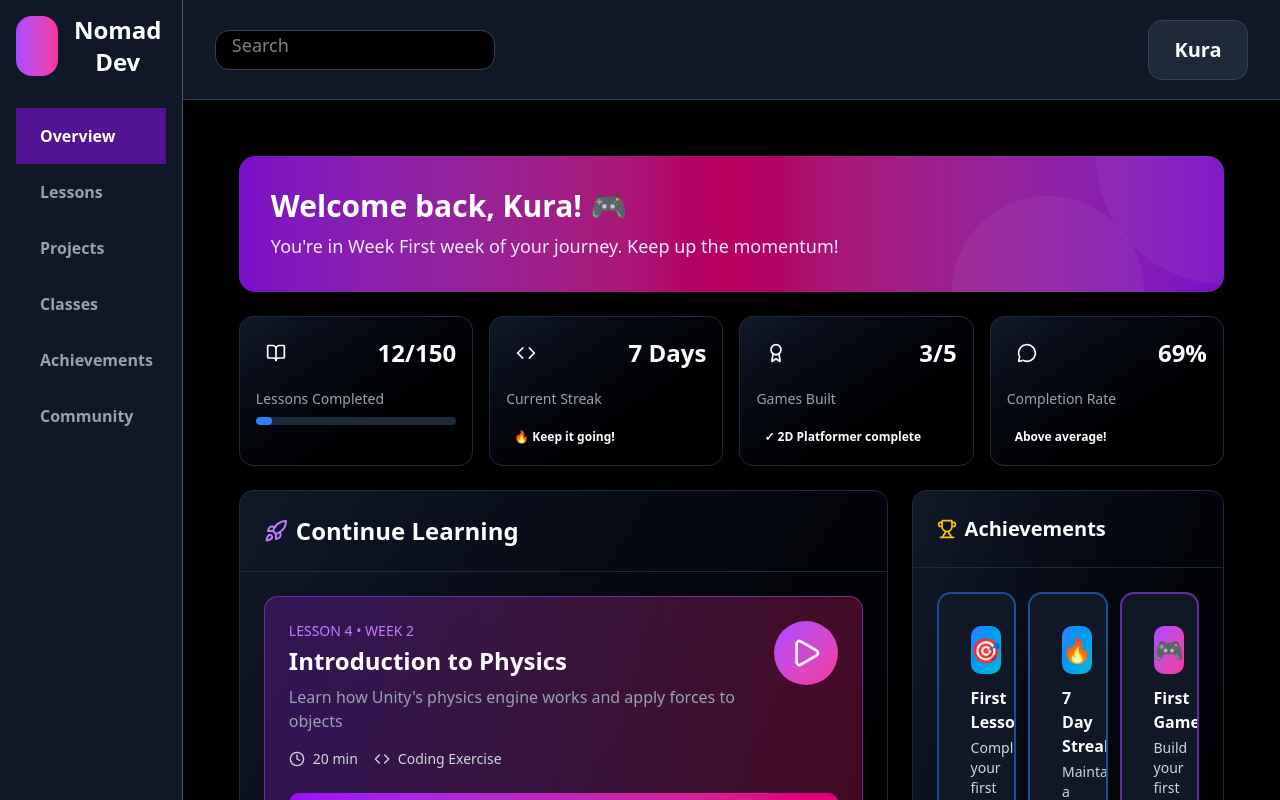
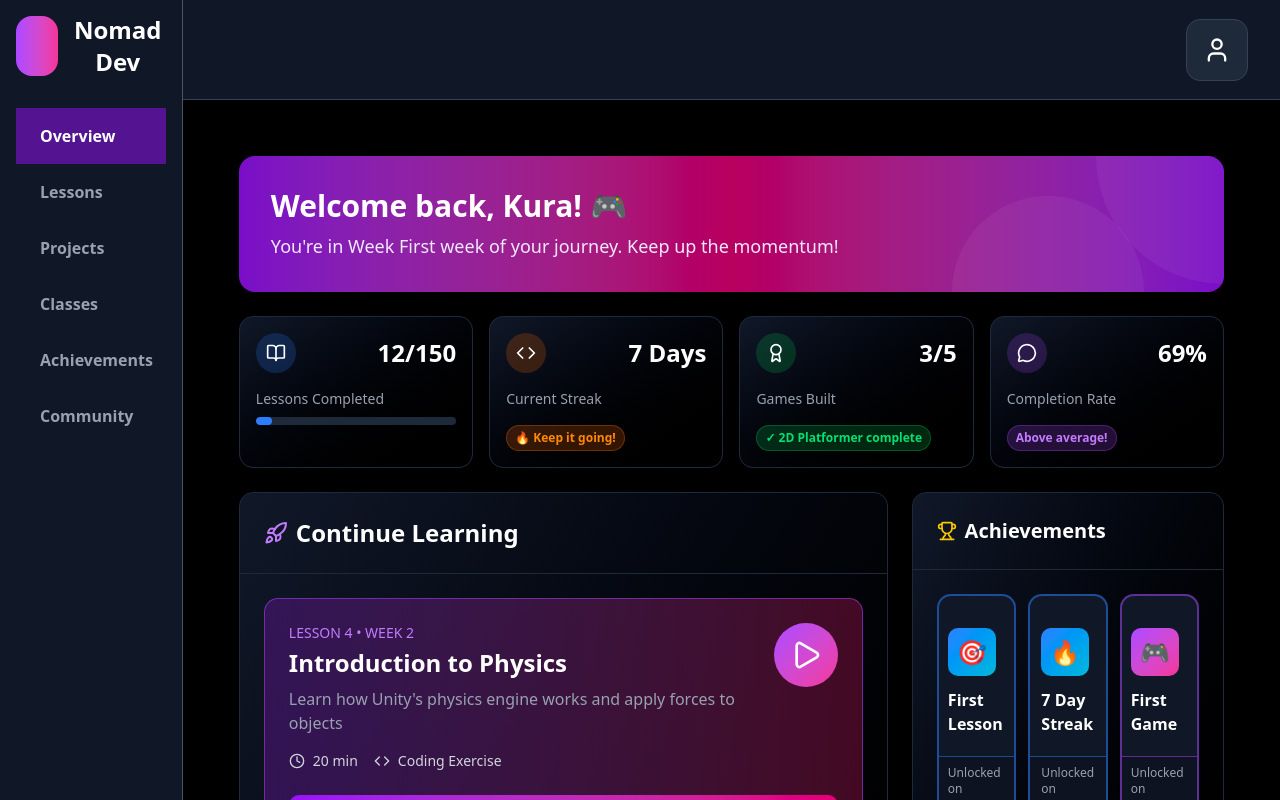
Before and after one commit to KurayamiFZ/NomadDev, a Next.js app: page /home/overview in a window 1280 px wide. Built offline with nearby package versions, Linux system fonts and the light colour scheme.

Commit message:
Home page changes

```diff
--- /dev/null
+++ b/app/components/AchievementOver.tsx
@@ -0,0 +1,148 @@
+import { BaseCard } from "./ui/BaseCard";
+import { StatusBadge } from "./ui/StatusBadge";
+import { IconWrapper } from "./ui/IconWrapper";
+import { ProgressBar } from "./ui/ProgressBar";
+import { GradientBackground } from "./ui/GradientBackground";
+import { FlexRow } from "./ui/FlexRow";
+import { Trophy, Lock, Star } from "lucide-react";
+import { cn } from "@/lib/utils";
+
+interface AchievementCardProps {
+  overachievement: {
+    id: number;
+    icon: string;
+    title: string;
+    rarity: string;
+    unlocked: boolean;
+    unlockedDate?: string;
+    tier: number;
+  };
+  onClick?: () => void;
+  expanded?: boolean;
+  onExpand?: () => void;
+}
+
+export function AchievementOver({
+  overachievement,
+  onClick,
+  expanded,
+  onExpand,
+}: AchievementCardProps) {
+  const rarityConfig = {
+    common: {
+      label: "Bronze",
+      variant: "info" as const,
+      gradientVariant: "blue-cyan" as const,
+      iconColor: "blue" as const,
+    },
+    uncommon: {
+      label: "Silver",
+      variant: "purple" as const,
+      gradientVariant: "purple-pink" as const,
+      iconColor: "purple" as const,
+    },
+    rare: {
+      label: "Gold",
+      variant: "warning" as const,
+      gradientVariant: "yellow-orange" as const,
+      iconColor: "yellow" as const,
+    },
+    epic: {
+      label: "Platinum",
+      variant: "error" as const,
+      gradientVariant: "red-rose" as const,
+      iconColor: "red" as const,
+    },
+  };
+
+  const config =
+    rarityConfig[overachievement.rarity as keyof typeof rarityConfig] ||
+    rarityConfig.common;
+
+  return (
+    <BaseCard
+      variant="bordered"
+      className={cn(
+        "relative flex justify-center items-center overflow-hidden transition-all hover:scale-105 cursor-pointer",
+        overachievement.unlocked && config.iconColor === "blue" && "border-blue-500/50",
+        overachievement.unlocked && config.iconColor === "purple" && "border-purple-500/50",
+        overachievement.unlocked && config.iconColor === "yellow" && "border-yellow-500/50",
+        overachievement.unlocked && config.iconColor === "red" && "border-red-500/50",
+        !overachievement.unlocked && "border-gray-700 opacity-60"
+      )}
+      onClick={onClick}
+    >
+      {/* Achievement Header */}
+      <div className="p-4">
+        <FlexRow justify="between" align="start" className="mb-3">
+          {/* Icon */}
+          {overachievement.unlocked ? (
+            <GradientBackground
+              variant={config.gradientVariant}
+              className="w-12 h-12 rounded-lg flex items-center justify-center text-2xl"
+            >
+              {overachievement.icon}
+            </GradientBackground>
+          ) : (
+            <IconWrapper
+              icon={Lock}
+              size="xl"
+              variant="solid"
+              color="gray"
+              className="rounded-lg"
+            />
+          )}
+        </FlexRow>
+
+        {/* Title */}
+        <h3
+          className={`font-bold text-white mb-1 ${!overachievement.unlocked && "text-gray-400"}`}
+        >
+          {overachievement.title}
+        </h3>
+
+        {/* XP Reward and Expand Button */}
+        <FlexRow justify="between" align="center">
+
+          {/* Expand Button */}
+          {onExpand && (
+            <button
+              onClick={(e) => {
+                e.stopPropagation();
+                onExpand();
+              }}
+              className="text-gray-400 hover:text-white transition-colors"
+            >
+              <Trophy
+                className={`w-4 h-4 transition-transform ${expanded ? "rotate-180" : ""}`}
+              />
+            </button>
+          )}
+        </FlexRow>
+      </div>
+
+      {/* Unlocked Date */}
+      {overachievement.unlocked && overachievement.unlockedDate && (
+        <div className={cn(
+          "px-4 py-2 bg-black/20 border-t",
+          config.iconColor === "blue" && "border-blue-500/50",
+          config.iconColor === "purple" && "border-purple-500/50",
+          config.iconColor === "yellow" && "border-yellow-500/50",
+          config.iconColor === "red" && "border-red-500/50"
+        )}>
+          <div className="text-xs text-gray-400">
+            Unlocked on{" "}
+            {new Date(overachievement.unlockedDate).toLocaleDateString()}
+          </div>
+        </div>
+      )}
+
+      {/* Locked Overlay */}
+      {!overachievement.unlocked && (
+        <div className="absolute inset-0 bg-gray-900/50 flex items-center justify-center">
+          <Lock className="w-8 h-8 text-gray-600" />
+        </div>
+      )}
+    </BaseCard>
+  );
+}
--- a/app/components/StatsCard.tsx
+++ b/app/components/StatsCard.tsx
@@ -1,114 +1,87 @@
-/**
- * Stats Card Component - GameDev Academy
- *
- * Reusable card component for displaying statistics and metrics.
- * Used across overview, lessons, and achievement pages.
- *
- * Features:
- * - Configurable icon using Lucide React components
- * - Optional progress bar with percentage calculation
- * - Responsive design with gradient backgrounds
- * - Flexible subtitle display
- *
- * @component
- * @param {Object} props - Component props
- * @param {React.ComponentType<LucideProps>} props.icon - Lucide icon component to display
- * @param {string} props.value - Primary value to display (e.g., "12/150")
- * @param {string} props.label - Descriptive label for the stat
- * @param {string} props.color - Tailwind color class for accent styling
- * @param {string} [props.subtitle] - Optional additional text below the label
- * @param {Object} [props.progress] - Optional progress data for bar visualization
- * @param {number} props.progress.current - Current progress value
- * @param {number} props.progress.total - Total possible value
- * @returns {JSX.Element} Styled statistics card
- */
-
 import { BaseCard } from "./ui/BaseCard";
 import { StatusBadge } from "./ui/StatusBadge";
 import { IconWrapper } from "./ui/IconWrapper";
 import { LucideProps } from "lucide-react";
-import { cn } from "@/lib/utils";
 
 interface StatsCardProps {
-  /** Lucide icon component to display in the card */
   icon: React.ComponentType<LucideProps>;
-
-  /** Primary value to display (e.g., "12/150", "7 Days") */
   value: string;
-
-  /** Descriptive label for the statistic */
   label: string;
-
-  /** Tailwind color class for accent styling */
+  /**
+   * Tailwind text color class.
+   * Supported: "text-purple-400" | "text-green-400" | "text-blue-400" |
+   *            "text-yellow-400" | "text-red-400"  | "text-pink-400"  |
+   *            "text-orange-400" | "text-gray-400"
+   */
   color: string;
-
-  /** Optional additional text displayed below the label */
   subtitle?: string;
-
-  /** Optional progress data for rendering a progress bar */
   progress?: {
-    /** Current progress value */
     current: number;
-    /** Total possible value */
     total: number;
   };
 }
 
-/**
- * Stats Card Component Implementation
- *
- * Renders a styled card with an icon, value, label, and optional elements.
- * Calculates progress bar width and applies consistent styling.
- *
- * @param {StatsCardProps} props - Component props as defined above
- * @returns {JSX.Element} The complete statistics card
- */
-export function StatsCard({ icon: IconComponent, value, label, color, subtitle, progress }: StatsCardProps) {
-  // Convert color prop to IconWrapper color format
-  const iconColor = color.replace('text-', '') as any;
+// Shared color token type — must stay in sync with IconWrapper and StatusBadge
+type ColorToken = "purple" | "green" | "red" | "blue" | "gray" | "yellow" | "pink" | "orange";
+
+const COLOR_MAP: Record<string, { iconColor: ColorToken; barColor: string }> = {
+  "text-purple-400": { iconColor: "purple", barColor: "bg-purple-500" },
+  "text-green-400":  { iconColor: "green",  barColor: "bg-green-500"  },
+  "text-blue-400":   { iconColor: "blue",   barColor: "bg-blue-500"   },
+  "text-yellow-400": { iconColor: "yellow", barColor: "bg-yellow-500" },
+  "text-red-400":    { iconColor: "red",    barColor: "bg-red-500"    },
+  "text-pink-400":   { iconColor: "pink",   barColor: "bg-pink-500"   },
+  "text-orange-400": { iconColor: "orange", barColor: "bg-orange-500" },
+  "text-gray-400":   { iconColor: "gray",   barColor: "bg-gray-500"   },
+};
+
+const FALLBACK: { iconColor: ColorToken; barColor: string } = {
+  iconColor: "gray",
+  barColor: "bg-gray-500",
+};
+
+export function StatsCard({
+  icon: IconComponent,
+  value,
+  label,
+  color,
+  subtitle,
+  progress,
+}: StatsCardProps) {
+  const { iconColor, barColor } = COLOR_MAP[color] ?? FALLBACK;
+
+  const progressPercent = progress
+    ? Math.min(100, Math.max(0, (progress.current / progress.total) * 100))
+    : 0;
 
   return (
-    <BaseCard variant="default" className="bg-linear-to-br from-gray-900 to-black border-gray-800">
-      {/* Header section with icon and primary value */}
+    <BaseCard
+      variant="default"
+      className="bg-linear-to-br from-gray-900 to-black border-gray-800"
+    >
       <div className="flex items-center justify-between mb-4">
         <IconWrapper
           icon={IconComponent}
           size="lg"
           variant="transparent"
           color={iconColor}
-          className={color}
         />
         <div className="text-2xl font-black">{value}</div>
       </div>
 
-      {/* Main label */}
       <div className="text-gray-400 text-sm mb-2">{label}</div>
 
-      {/* Optional progress bar */}
       {progress && (
         <div className="bg-gray-800 rounded-full h-2 overflow-hidden">
           <div
-            className={cn(
-              "h-full rounded-full",
-              color.includes('purple') && "bg-purple-500",
-              color.includes('green') && "bg-green-500",
-              color.includes('blue') && "bg-blue-500",
-              color.includes('yellow') && "bg-yellow-500",
-              color.includes('red') && "bg-red-500",
-              color.includes('pink') && "bg-pink-500"
-            )}
-            style={{ width: `${(progress.current / progress.total) * 100}%` }}
-          ></div>
+            className={`h-full rounded-full transition-all duration-500 ${barColor}`}
+            style={{ width: `${progressPercent}%` }}
+          />
         </div>
       )}
 
-      {/* Optional subtitle */}
       {subtitle && (
-        <StatusBadge
-          variant={iconColor}
-          size="sm"
-          className="mt-2"
-        >
+        <StatusBadge variant={iconColor} size="sm" className="mt-2">
           {subtitle}
         </StatusBadge>
       )}
--- a/app/components/ui/StatusBadge.tsx
+++ b/app/components/ui/StatusBadge.tsx
@@ -1,30 +1,4 @@
-/**
- * StatusBadge Component - GameDev Academy Platform
- *
- * A reusable badge component for status indicators, progress states,
- * and categorical labels. Replaces repetitive badge patterns found
- * throughout the application.
- *
- * Features:
- * - Multiple variants (success, warning, error, info, default)
- * - Size variations (sm, md, lg)
- * - Icon support
- * - Animated states for live indicators
- * - Consistent styling across all badges
- *
- * @component
- * @param {Object} props - Component props
- * @param {string} props.children - Badge text content
- * @param {string} [props.variant] - Badge style variant
- * @param {string} [props.size] - Badge size
- * @param {React.ComponentType} [props.icon] - Optional icon component
- * @param {boolean} [props.animated] - Enable animation (for live indicators)
- * @param {string} [props.className] - Additional CSS classes
- * @returns {JSX.Element} Styled badge component
- */
-
 "use client";
-
 import { ReactNode } from "react";
 import { cn } from "@/lib/utils";
 
@@ -32,8 +6,26 @@ interface StatusBadgeProps {
   /** Badge text content */
   children: ReactNode;
 
-  /** Badge style variant */
-  variant?: "success" | "warning" | "error" | "info" | "default" | "purple" | "live";
+  /**
+   * Badge style variant.
+   * Semantic: "success" | "warning" | "error" | "info" | "default" | "live"
+   * Color names (matching IconWrapper): "purple" | "green" | "red" | "blue" | "gray" | "yellow" | "pink" | "orange"
+   */
+  variant?:
+    | "success"
+    | "warning"
+    | "error"
+    | "info"
+    | "default"
+    | "live"
+    | "purple"
+    | "green"    // ← added
+    | "red"      // ← added
+    | "blue"     // ← added
+    | "gray"     // ← added
+    | "yellow"   // ← added
+    | "pink"     // ← added
+    | "orange";  // ← added
 
   /** Badge size */
   size?: "sm" | "md" | "lg";
@@ -48,36 +40,40 @@ interface StatusBadgeProps {
   className?: string;
 }
 
-/**
- * Status Badge Component
- *
- * Provides consistent badge styling for status indicators, progress states,
- * and categorical labels throughout the application.
- */
 export function StatusBadge({
   children,
   variant = "default",
   size = "md",
   icon: Icon,
   animated = false,
-  className
+  className,
 }: StatusBadgeProps) {
-  const baseClasses = "inline-flex items-center gap-1.5 rounded-full font-bold transition-all";
+  const baseClasses =
+    "inline-flex items-center gap-1.5 rounded-full font-bold transition-all";
 
-  const variantClasses = {
+  const variantClasses: Record<NonNullable<StatusBadgeProps["variant"]>, string> = {
+    // Semantic variants
     success: "bg-green-500/20 text-green-400 border border-green-500/30",
     warning: "bg-yellow-500/20 text-yellow-400 border border-yellow-500/30",
-    error: "bg-red-500/20 text-red-400 border border-red-500/30",
-    info: "bg-blue-500/20 text-blue-400 border border-blue-500/30",
+    error:   "bg-red-500/20 text-red-400 border border-red-500/30",
+    info:    "bg-blue-500/20 text-blue-400 border border-blue-500/30",
     default: "bg-gray-700 text-gray-300 border border-gray-600",
-    purple: "bg-purple-500/20 text-purple-400 border border-purple-500/30",
-    live: "bg-red-500 text-white animate-pulse"
+    live:    "bg-red-500 text-white animate-pulse",
+    // Color-name variants — mirrors IconWrapper's color prop
+    purple:  "bg-purple-500/20 text-purple-400 border border-purple-500/30",
+    green:   "bg-green-500/20 text-green-400 border border-green-500/30",
+    red:     "bg-red-500/20 text-red-400 border border-red-500/30",
+    blue:    "bg-blue-500/20 text-blue-400 border border-blue-500/30",
+    gray:    "bg-gray-700/20 text-gray-400 border border-gray-600",
+    yellow:  "bg-yellow-500/20 text-yellow-400 border border-yellow-500/30",
+    pink:    "bg-pink-500/20 text-pink-400 border border-pink-500/30",
+    orange:  "bg-orange-500/20 text-orange-400 border border-orange-500/30",
   };
 
   const sizeClasses = {
     sm: "text-xs px-2 py-1",
     md: "text-sm px-3 py-1.5",
-    lg: "text-base px-4 py-2"
+    lg: "text-base px-4 py-2",
   };
 
   const animationClasses = animated && variant === "live" ? "animate-pulse" : "";
--- a/app/home/layout.tsx
+++ b/app/home/layout.tsx
@@ -3,6 +3,7 @@
 import { useRouter, usePathname } from "next/navigation";
 import type { ReactNode } from "react";
 import Footer from "../components/footer";
+import Icon from "../components/icons";
 
 export default function HomeLayout({ children }: { children: ReactNode }) {
   const router = useRouter();
@@ -45,19 +46,12 @@ export default function HomeLayout({ children }: { children: ReactNode }) {
       {/* RIGHT SIDE */}
       <div className="flex flex-col flex-1 h-full overflow-hidden">
         {/* HEADER (NON-SCROLLING) */}
-        <header className="h-25 shrink-0 bg-gray-900 border-b border-gray-700 px-8 flex items-center justify-between">
-          <div className="flex items-center h-10 w-70 bg-black border border-gray-700 rounded-xl">
-            <textarea
-              placeholder="Search"
-              className="ml-4 w-full h-full outline-none text-lg text-white resize-none bg-transparent"
-            />
-          </div>
-
+        <header className="h-25 shrink-0 bg-gray-900 border-b border-gray-700 px-8 flex items-center justify-end">
           <button
-            className="w-25 h-15 bg-gray-800 border border-gray-700 rounded-xl flex items-center justify-center hover:bg-gray-700 text-white font-semibold text-xl"
+            className="p-4 bg-gray-800 border border-gray-700 rounded-xl flex items-center justify-center hover:bg-gray-700 text-white font-semibold text-xl"
             onClick={() => router.push("/profile")}
           >
-            Kura
+            <Icon name="User" className="size-7 text-white"/>
           </button>
         </header>
 
--- a/app/home/overview/page.tsx
+++ b/app/home/overview/page.tsx
@@ -6,7 +6,7 @@ import { WelcomeBanner } from "../../components/WelcomeBanner";
 import { StatsCard } from "../../components/StatsCard";
 import { LessonCard } from "../../components/LessonCard";
 import { LiveClassCard } from "../../components/LiveClassCard";
-import { AchievementCard } from "../../components/AchievementCard";
+import { AchievementOver } from "../../components/AchievementOver";
 import { CommunityActivityItem } from "../../components/CommunityActivityItem";
 import {
   UPCOMING_CLASSES,
@@ -159,7 +159,7 @@ export default function Overview() {
               <div className="p-6">
                 <div className="grid grid-cols-3 gap-3">
                   {ACHIEVEMENTS.slice(0, 5).map((achievement, i) => (
-                    <AchievementCard key={i} achievement={achievement} />
+                    <AchievementOver key={i} overachievement={achievement} />
                   ))}
                 </div>
                 <button className="w-full bg-gray-800 hover:bg-gray-700 text-white py-3 rounded-lg font-medium mt-4 transition">
```
Also changed, not shown: app/components/ui/IconWrapper.tsx (+30 -57 lines).
